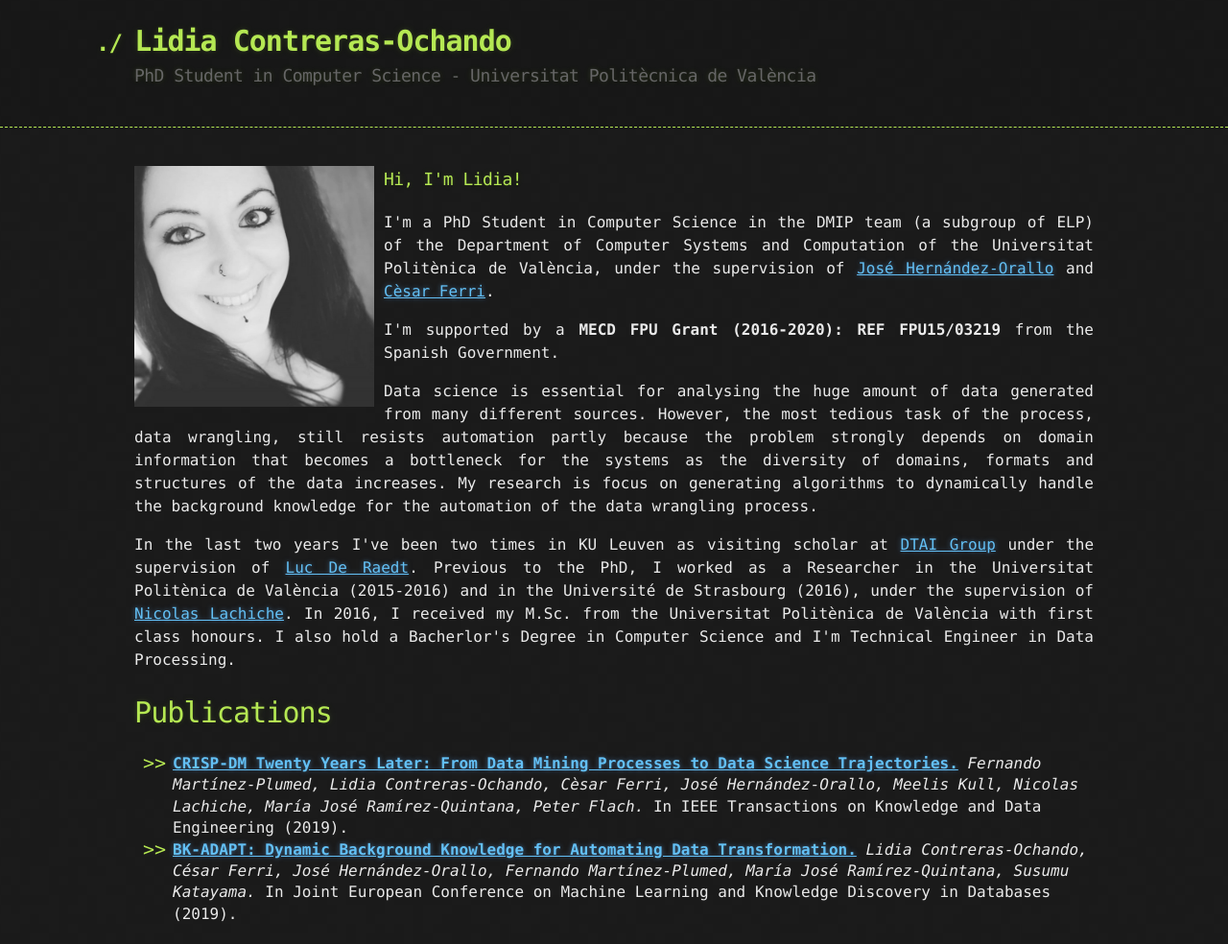
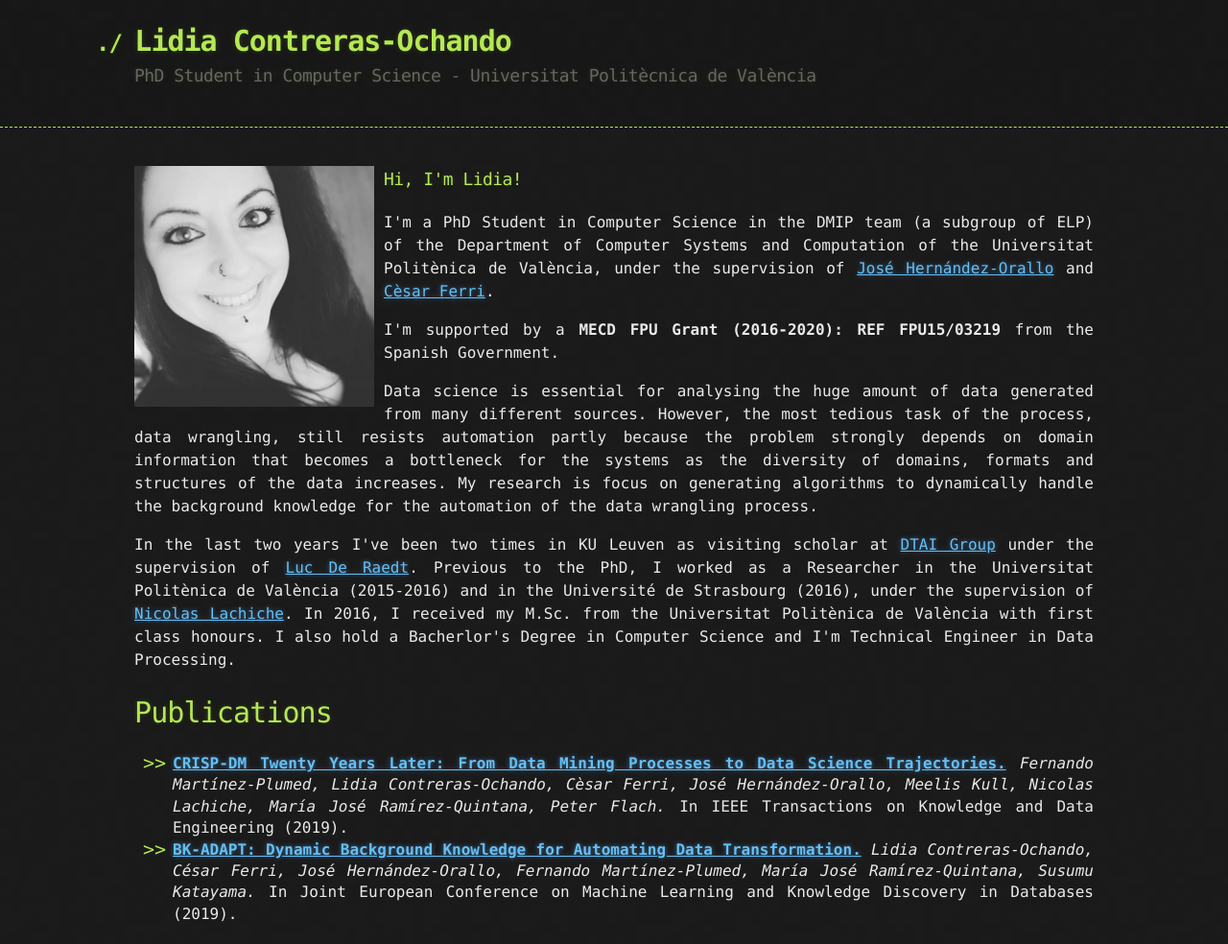
Before and after one commit to liconoc/liconoc.github.io, a Jekyll site: the page built from index.md, in a window 1280 px wide. Shown: the whole page at 96% size. Built offline with Jekyll 4.4.1, drawn with Linux system fonts in a browser that asks for light colours.

Commit message:
Update liconoc.html

```diff
--- a/_layouts/liconoc.html
+++ b/_layouts/liconoc.html
@@ -7,7 +7,7 @@
     <link rel="stylesheet" href="{{ '/assets/css/style.css?v=' | append: site.github.build_revision | relative_url }}">
 
 	<style>
-		p{
+		body,p{
 			text-align:justify;
 		}
 
```
